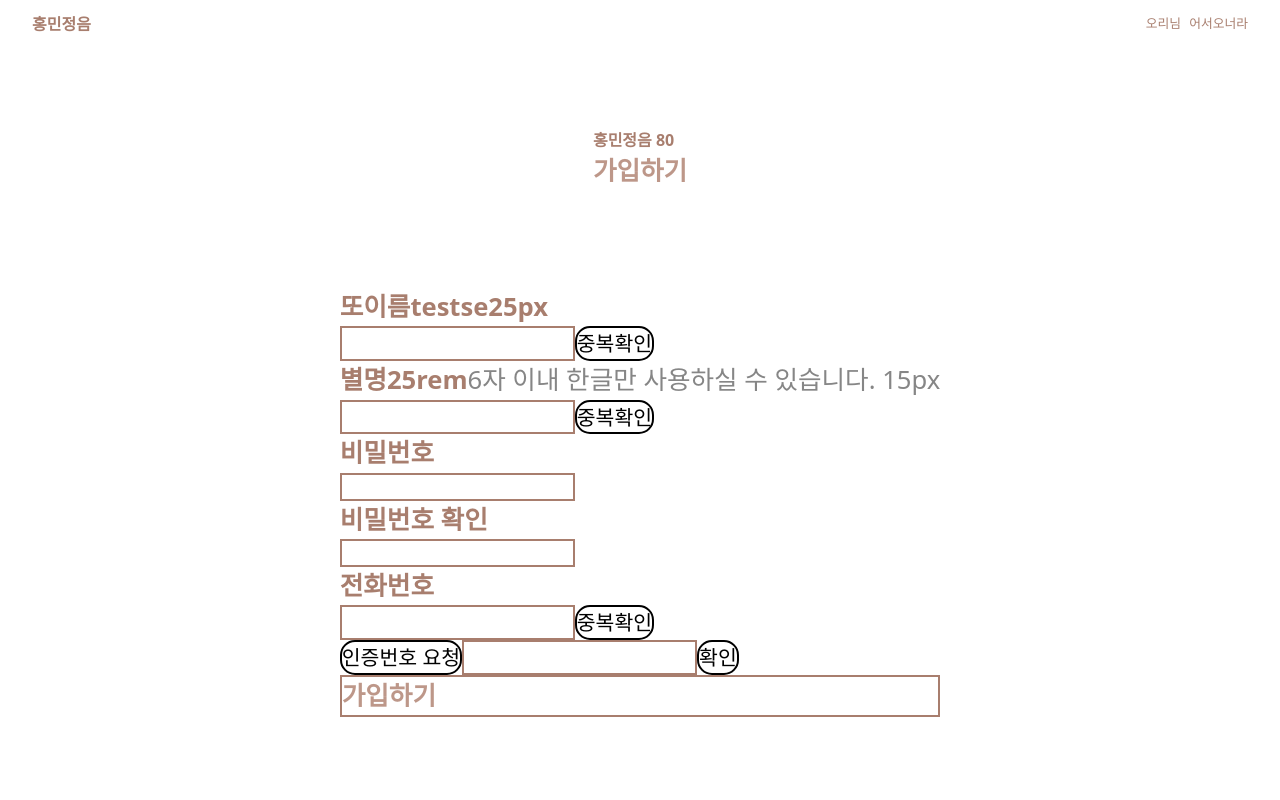
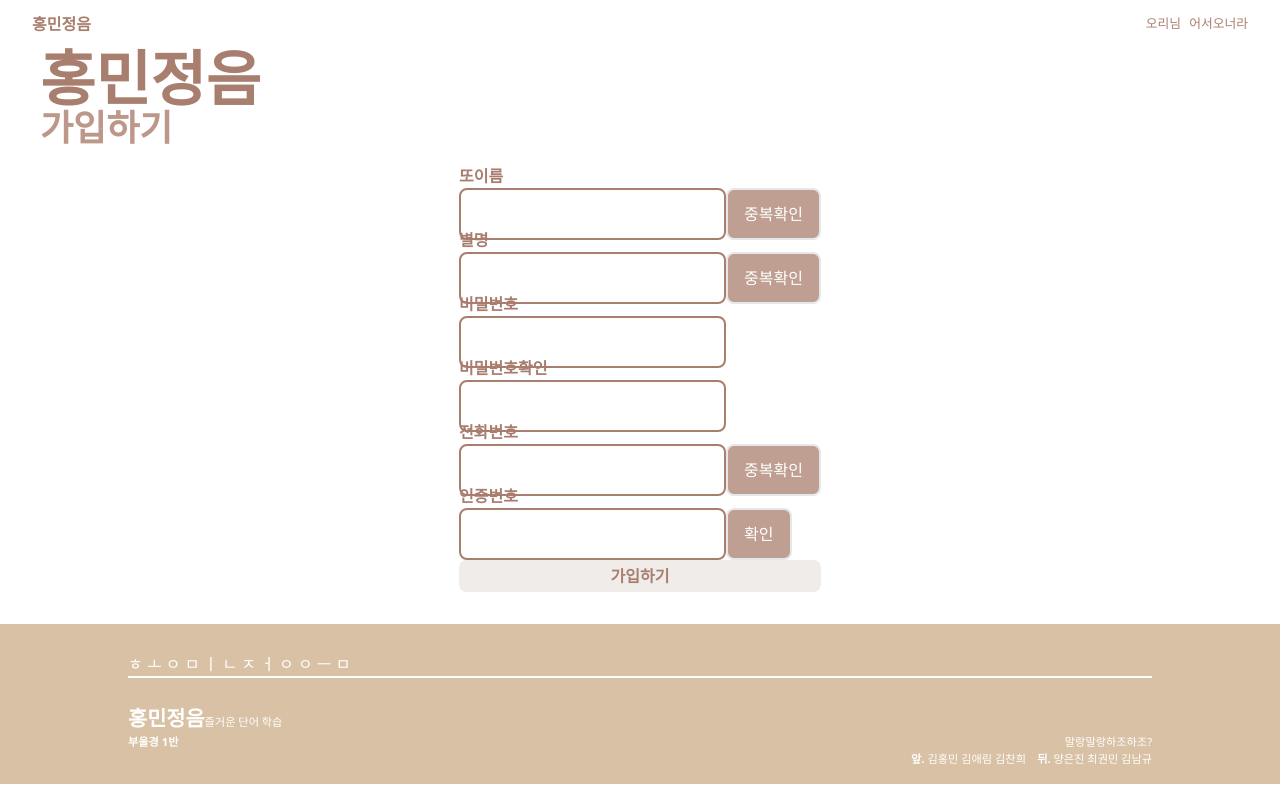
Before and after one commit to aemong22/HMJE, a React (Create React App) app in the folder front-server/: page /join in a window 1280 px wide. Shown: the top 800 px of the page. Built offline with nearby package versions, Linux system fonts and the light colour scheme.

Commit message:
Style : 추가 레이아웃 수정중

```diff
--- a/front-server/src/Components/Join/Join.tsx
+++ b/front-server/src/Components/Join/Join.tsx
@@ -1,32 +1,19 @@
-import React, { useEffect, useState } from "react";
+import React, { useState } from "react";
 import Footer from "../Common/Footer";
 import Navbar from "../Common/Navbar";
 
-const Join = (): JSX.Element => {
-  const [Name, setName] = useState<string>();
-  const [Password, setPassword] = useState<string>();
-  const [PasswordCheck, setPasswordCheck] = useState<string>();
-  const [Nickname, setNickname] = useState<string>();
-  const [Phonenum, setPhonenum] = useState<number>();
-  const [Authnum, setAuthnum] = useState<number>();
-  const [TextSizeTest, setTextSizeTest] = useState<number>(70);
+const Join = () => {
+  const [Name, setName] = useState();
+  const [Password, setPassword] = useState();
+  const [PasswordCheck, setPasswordCheck] = useState();
+  const [Nickname, setNickname] = useState();
+  const [Phonenum, setPhonenum] = useState<string>();
+  const [Authnum, setAuthnum] = useState<string>();
 
-  const TextSize = 30; //가입하기
-  const DefaultNum = TextSize;
-  const HongSize = (TextSize * 80) / DefaultNum; //50
-  const TitleSize = (TextSize * 25) / DefaultNum; //25
-  const AcceptSize = (TextSize * 20) / DefaultNum; //20
-  const ExplanationSize = (TextSize * 15) / DefaultNum; //15
-
-  useEffect(() => {
-    setTextSizeTest(70);
-    return () => {};
-  }, []);
-
-  const ChangeName = (event: any): void => {
+  function ChangeName(event: any): void {
     console.log(event.target.value);
     setName(event.target.value);
-  };
+  }
   const ChangePassword = (event: any): void => {
     console.log(event.target.value);
     setPassword(event.target.value);
@@ -43,8 +30,8 @@ const Join = (): JSX.Element => {
     console.log(event.target.value);
     setPhonenum(event.target.value);
   };
-  const ChangeAuthnum = (event: any): void => {
-    console.log(event.target.value);
+  const ChangeAuthnum = (event: React.ChangeEvent<HTMLInputElement>): void => {
+    // console.log(event.target.value);
     setAuthnum(event.target.value);
   };
 
@@ -59,8 +46,9 @@ const Join = (): JSX.Element => {
   };
 
   const CheckAuthnum = (): void => {
-    if (Authnum === 1) {
-    }
+    // if (Authnum == 1) {
+    // } else {
+    // }
     // 인증번호확인axios
   };
 
@@ -68,148 +56,173 @@ const Join = (): JSX.Element => {
     // 회원가입axios
   };
 
-  console.log(ExplanationSize);
-
   return (
     <>
       <Navbar />
-      <div
-        id="container"
-        className="flex flex-col items-center justify-center h-[30rem] sm:h-[30rem] md:h-[40rem] lg:h-[50rem]"
-      >
-        <div id="head" className="h-[10rem]">
-          <div
-            className={`font-extrabold text-[#A87E6E] text-[${HongSize}px]
-            sm:text-[${HongSize * 0.5}px] md:text-[${HongSize * 0.8}px]
-            lg:text-[${HongSize}px]`}
-          >
-            홍민정음 {HongSize}
+      <div id="container" className="flex flex-col w-screen">
+        <div className="flex flex-col px-10">
+          <div className="text-3xl font-extrabold text-[#A87E6E] sm:text-3xl md:text-4xl lg:text-6xl">
+            홍민정음
           </div>
-          <div
-            className={`font-extrabold text-[#BD9789] text-[${TextSize}px] sm:text-[1rem] md:text-[1.6rem] lg:text-[${TextSize}px]`}
-          >
+          <div className="text-[#BD9789] font-extrabold text-xl sm:text-xl md:text-2xl lg:text-4xl ">
             가입하기
           </div>
         </div>
-        <div id="body" className="h-[30rem]">
-          <div
-            className={`font-extrabold text-[#A87E6E] text-[${TitleSize}px] sm:text-[1rem] md:text-[1.6rem] lg:text-[${TitleSize}px]`}
-          >
-            또이름testse
-            {TitleSize}px
+        <div className=" flex flex-col justify-center max-w-[700px] mx-auto pt-4">
+          <div className="h-[4rem]">
+            <div className="text-[#A87C6E] font-extrabold text-base">
+              또이름
             </div>
-          <div className="flex flex-row">
+            <div className="flex flex-row ">
               <input
                 type="text"
-              className="border-2 border-[#A87E6E]"
+                className="flex px-3 py-2 md:px-4 md:py-3 border-2 border-[#A87E6E] rounded-lg font-medium placeholder:font-normal"
                 onChange={ChangeName}
               />
-            <div
-              className={`text-[${AcceptSize}px] sm:text-[0.8rem] md:text-[1.28rem] lg:text-[${AcceptSize}px]  border-2 border-black rounded-[15px] cursor-pointer`}
-              onClick={() => {
-                CheckDuplication("Name");
-              }}
-            >
+              <div className="flex px-3 py-2 md:px-4 md:py-3 border-2 bg-[#BF9F91] text-[#FFFFFF]  rounded-lg font-medium">
                 중복확인
               </div>
             </div>
-          <div className="flex flex-row">
-            <div
-              className={`font-extrabold text-[#A87E6E] text-[${TitleSize}px] sm:text-[1rem] md:text-[1.6rem] lg:text-[${TitleSize}px] `}
-            >
-              별명
-              {TitleSize}rem
           </div>
-            <div
-              className={`text-[#868686] text-[${ExplanationSize}px] sm:text-[1rem] md:text-[1.6rem] lg:text-[${ExplanationSize}px]`}
-            >
-              6자 이내 한글만 사용하실 수 있습니다. {ExplanationSize}px
-            </div>
-          </div>
-          <div className="flex flex-row">
+          <div className="h-[4rem]">
+            <div className="text-[#A87C6E] font-extrabold text-base">별명</div>
+            <div className="flex flex-row ">
               <input
                 type="text"
-              className="border-2 border-[#A87E6E]"
-              onChange={ChangeNickname}
+                className="flex px-3 py-2 md:px-4 md:py-3 border-2 border-[#A87E6E] rounded-lg font-medium placeholder:font-normal"
+                onChange={ChangeName}
               />
-            <div
-              className={`text-[${AcceptSize}px] sm:text-[0.8rem] md:text-[1.28rem] lg:text-[${AcceptSize}px] border-2 border-black rounded-[15px] cursor-pointer`}
-              onClick={() => {
-                CheckDuplication("Nickname");
-              }}
-            >
+              <div className="flex px-3 py-2 md:px-4 md:py-3 border-2 bg-[#BF9F91] text-[#FFFFFF]  rounded-lg font-medium">
                 중복확인
               </div>
             </div>
-          <div
-            className={`font-extrabold text-[#A87E6E] text-[${TitleSize}px] sm:text-[1rem] md:text-[1.6rem] lg:text-[${TitleSize}px]`}
-          >
+          </div>
+          <div className="h-[4rem]">
+            <div className="text-[#A87C6E] font-extrabold text-base">
               비밀번호
             </div>
+            <div className="flex flex-row ">
               <input
                 type="text"
-            className="border-2 border-[#A87E6E]"
-            onChange={ChangePassword}
+                className="flex px-3 py-2 md:px-4 md:py-3 border-2 border-[#A87E6E] rounded-lg font-medium placeholder:font-normal"
+                onChange={ChangeName}
               />
-          <div
-            className={`font-extrabold text-[#A87E6E] text-[${TitleSize}px] sm:text-[1rem] md:text-[1.6rem] lg:text-[${TitleSize}px]`}
-          >
-            비밀번호 확인
             </div>
+          </div>
+          <div className="h-[4rem]">
+            <div className="text-[#A87C6E] font-extrabold text-base">
+              비밀번호확인
+            </div>
+            <div className="flex flex-row ">
               <input
                 type="text"
-            className="border-2 border-[#A87E6E]"
-            onChange={ChangePasswordCheck}
+                className="flex px-3 py-2 md:px-4 md:py-3 border-2 border-[#A87E6E] rounded-lg font-medium placeholder:font-normal"
+                onChange={ChangeName}
               />
-          <div
-            className={`font-extrabold text-[#A87E6E] text-[${TitleSize}px] sm:text-[1rem] md:text-[1.6rem] lg:text-[${TitleSize}px]`}
-          >
+            </div>
+          </div>
+          <div className="h-[4rem]">
+            <div className="text-[#A87C6E] font-extrabold text-base">
               전화번호
             </div>
-          <div className="flex flex-row">
+            <div className="flex flex-row ">
               <input
                 type="text"
-              className="border-2 border-[#A87E6E]"
-              onChange={ChangePhonenum}
+                className="flex px-3 py-2 md:px-4 md:py-3 border-2 border-[#A87E6E] rounded-lg font-medium placeholder:font-normal"
+                onChange={ChangeName}
               />
-            <div
-              className={`text-[${AcceptSize}px] sm:text-[0.8rem] md:text-[1.28rem] lg:text-[${AcceptSize}px] border-2 border-black rounded-[15px] cursor-pointer`}
-              onClick={() => {
-                CheckDuplication("Phonenum");
-              }}
-            >
+              <div className="flex px-3 py-2 sm:px-3 sm:py-2 md:px-4 md:py-3  border-2 bg-[#BF9F91] text-[#FFFFFF]  rounded-lg font-medium">
                 중복확인
               </div>
             </div>
-          <div className="flex flex-row">
-            <div
-              className={`text-[${AcceptSize}px] sm:text-[0.8rem] md:text-[1.28rem] lg:text-[${AcceptSize}px] border-2 border-black rounded-[15px]`}
-            >
-              인증번호 요청
           </div>
+          <div className="h-[4rem]">
+            <div className="text-[#A87C6E] font-extrabold text-base">
+              인증번호
+            </div>
+            <div className="flex flex-row ">
               <input
                 type="text"
-              className="border-2 border-[#A87E6E]"
-              onChange={ChangeAuthnum}
+                className="flex px-3 py-2 md:px-4 md:py-3 border-2 border-[#A87E6E] rounded-lg font-medium placeholder:font-normal"
+                onChange={ChangeName}
               />
-            <div
-              className={`text-[${AcceptSize}px] sm:text-[0.8rem] md:text-[1.28rem] lg:text-[${AcceptSize}px] border-2 border-black rounded-[15px] cursor-pointer`}
-              onClick={CheckAuthnum}
-            >
+              <div className="flex px-3 py-2 md:px-4 md:py-3 border-2 bg-[#BF9F91] text-[#FFFFFF]  rounded-lg font-medium">
                 확인
               </div>
             </div>
-          <div
-            className={`border-2 border-[#A87E6E] font-extrabold text-[#BD9789] text-[${TextSize}px] sm:text-[1rem] md:text-[1.6rem] lg:text-[${TextSize}px] cursor-pointer`}
-            onClick={GoJoin}
-          >
-            가입하기
+          </div>
+          <div className="pt-3">
+            <div className="flex justify-center items-center h-8 rounded-lg font-extrabold bg-[#F0ECE9] text-[#A87E6E]">
+              <div>가입하기</div>
             </div>
           </div>
         </div>
+        <div className="h-[2rem]"></div>
+      </div>
+
       <Footer />
     </>
   );
 };
 
+{
+  /* <div className="flex flex-col items-center justify-center">
+  <div className="h-[10rem]">
+    <div>홍민정음</div>
+    <div>가입하기</div>
+  </div>
+  <div className="h-[30rem]">
+    <div>또이름</div>
+    <div className="flex flex-row">
+      <input
+        type="text"
+        className="border-2 border-black"
+        onChange={ChangeName}
+      />
+      <div>중복확인</div>
+    </div>
+    <div>별명</div>
+    <div className="flex flex-row">
+      <input
+        type="text"
+        className="border-2 border-black"
+        onChange={ChangeNickname}
+      />
+      <div>중복확인</div>
+    </div>
+    <div>비밀번호</div>
+    <input
+      type="text"
+      className="border-2 border-black"
+      onChange={ChangePassword}
+    />
+    <div>비밀번호 확인</div>
+    <input
+      type="text"
+      className="border-2 border-black"
+      onChange={ChangePasswordCheck}
+    />
+    <div>전화번호</div>
+    <div className="flex flex-row">
+      <input
+        type="text"
+        className="border-2 border-black"
+        onChange={ChangePhonenum}
+      />
+      <div>중복확인</div>
+    </div>
+    <div>인증번호</div>
+    <div className="flex flex-row">
+      <div>인증번호 요청</div>
+      <input
+        type="text"
+        className="border-2 border-black"
+        onChange={ChangeAuthnum}
+      />
+      <div>확인</div>
+    </div>
+    <div className="border-2 border-black">가입하기</div>
+  </div>
+</div>; */
+}
 export default Join;
```
Lines whose indentation alone changed are shown as unchanged.
